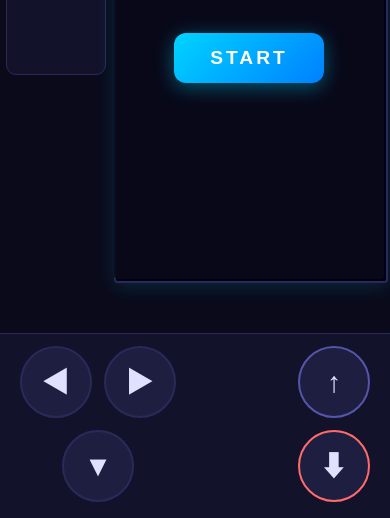
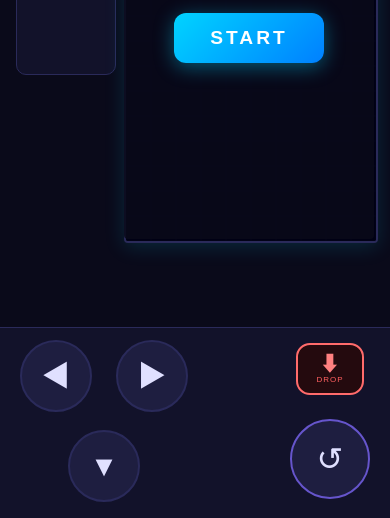
Before and after one commit to yoshihikokawase-cyber/mobile-tetris, a website: page index.html in a window 390 px wide. Shown: the part 326-844 px from the top of the page. Drawn offline with Linux system fonts and the light colour scheme.

Commit message:
Day9: improve mobile Tetris UX and controls

```diff
--- a/index.html
+++ b/index.html
@@ -2,7 +2,7 @@
 <html lang="ja">
 <head>
   <meta charset="UTF-8" />
-  <meta name="viewport" content="width=device-width, initial-scale=1.0, maximum-scale=1.0, user-scalable=no" />
+  <meta name="viewport" content="width=device-width, initial-scale=1.0, maximum-scale=1.0, user-scalable=no, viewport-fit=cover" />
   <meta name="apple-mobile-web-app-capable" content="yes" />
   <meta name="mobile-web-app-capable" content="yes" />
   <title>Mobile Tetris</title>
@@ -64,8 +64,8 @@
         </div>
       </div>
       <div id="ctrl-right">
-        <button id="btn-rotate" class="game-btn rotate-btn" aria-label="Rotate">↑</button>
-        <button id="btn-hard"   class="game-btn hard-btn"   aria-label="Hard Drop">⬇</button>
+        <button id="btn-hard"   class="game-btn hard-btn"   aria-label="Hard Drop">⬇<span class="btn-label">DROP</span></button>
+        <button id="btn-rotate" class="game-btn rotate-btn" aria-label="Rotate">↺</button>
       </div>
     </div>
   </div>
--- a/script.js
+++ b/script.js
@@ -374,8 +374,16 @@ class Game {
   // ---- Renderer + sizing ----
   _initRenderer() {
     this.renderer = new Renderer(this.gameCanvas, this.nextCanvas);
+    this._resizeRafId = null;
     this._updateSize();
-    window.addEventListener('resize', () => this._updateSize());
+    const onResize = () => {
+      if (this._resizeRafId) cancelAnimationFrame(this._resizeRafId);
+      this._resizeRafId = requestAnimationFrame(() => this._updateSize());
+    };
+    window.addEventListener('resize', onResize);
+    if (window.visualViewport) {
+      window.visualViewport.addEventListener('resize', onResize);
+    }
   }
 
   _updateSize() {
@@ -385,15 +393,20 @@ class Game {
     const controls = document.getElementById('mobile-controls');
     const header = document.getElementById('header');
 
+    // visualViewport はモバイルのキーボード表示等でも正確な高さを返す
+    const viewH = (window.visualViewport ? window.visualViewport.height : null)
+                  || document.documentElement.clientHeight;
     const headerH = header.offsetHeight;
     const controlsH = controls.offsetHeight;
-    const availH = window.innerHeight - headerH - controlsH - 20; // 20 = padding+gap
-    const availW = main.offsetWidth - sidePanel.offsetWidth - 20;
+    const availH = viewH - headerH - controlsH - 32; // 32 = padding + gap バッファ
 
-    // Cell size from both dimensions
+    const mainW = main.offsetWidth;
+    const sidePanelW = sidePanel.offsetWidth;
+    const availW = mainW - sidePanelW - 32;
+
     const cellByH = Math.floor(availH / ROWS);
     const cellByW = Math.floor(availW / COLS);
-    const cs = Math.max(16, Math.min(cellByH, cellByW));
+    const cs = Math.max(14, Math.min(cellByH, cellByW));
 
     this.renderer.resize(cs);
     wrapper.style.width = (COLS * cs) + 'px';
@@ -427,25 +440,25 @@ class Game {
       }
     });
 
-    // Mobile buttons
-    this._bindBtn('btn-left',   () => this._move(-1));
-    this._bindBtn('btn-right',  () => this._move(1));
-    this._bindBtn('btn-soft',   () => this._softDrop());
-    this._bindBtn('btn-rotate', () => this._rotate(1), true);  // no repeat
-    this._bindBtn('btn-hard',   () => this._hardDrop(), true); // no repeat
+    // Mobile buttons（delays: start=長押し開始ms, repeat=連打間隔ms）
+    this._bindBtn('btn-left',   () => this._move(-1),   false, { repeat: 60 });  // キビキビした横移動
+    this._bindBtn('btn-right',  () => this._move(1),    false, { repeat: 60 });
+    this._bindBtn('btn-soft',   () => this._softDrop(), false, { start: 100, repeat: 50 }); // ソフトドロップは素早く反応
+    this._bindBtn('btn-rotate', () => this._rotate(1), true);
+    this._bindBtn('btn-hard',   () => this._hardDrop(), true);
 
     // Swipe on game canvas
     this._initSwipe();
   }
 
-  _bindBtn(id, action, noRepeat = false) {
+  _bindBtn(id, action, noRepeat = false, delays = {}) {
     const btn = document.getElementById(id);
     if (!btn) return;
 
     let repeatTimer = null;
     let repeatDelay = null;
-    const START_DELAY = 180;
-    const REPEAT_DELAY = 80;
+    const START_DELAY = delays.start ?? 180;
+    const REPEAT_DELAY = delays.repeat ?? 80;
 
     const start = (e) => {
       e.preventDefault();
@@ -453,24 +466,29 @@ class Game {
       btn.classList.add('pressed');
       action();
       if (!noRepeat) {
+        clearTimeout(repeatDelay);
+        clearInterval(repeatTimer);
         repeatDelay = setTimeout(() => {
-          repeatTimer = setInterval(action, REPEAT_DELAY);
+          repeatTimer = setInterval(() => {
+            if (this.state === 'playing') action();
+            else stop();
+          }, REPEAT_DELAY);
         }, START_DELAY);
       }
     };
-    const stop = (e) => {
-      e.preventDefault();
+    const stop = () => {
       btn.classList.remove('pressed');
       clearTimeout(repeatDelay);
       clearInterval(repeatTimer);
+      repeatTimer = null;
+      repeatDelay = null;
     };
 
-    btn.addEventListener('touchstart', start, { passive: false });
-    btn.addEventListener('touchend', stop, { passive: false });
-    btn.addEventListener('touchcancel', stop, { passive: false });
-    btn.addEventListener('mousedown', start);
-    btn.addEventListener('mouseup', stop);
-    btn.addEventListener('mouseleave', stop);
+    // Pointer Events でタッチ・マウス両対応（より信頼性が高い）
+    btn.addEventListener('pointerdown', start, { passive: false });
+    btn.addEventListener('pointerup', stop);
+    btn.addEventListener('pointercancel', stop);
+    btn.addEventListener('pointerleave', stop);
   }
 
   _initSwipe() {
--- a/style.css
+++ b/style.css
@@ -133,7 +133,10 @@ html, body {
   font-weight: 700;
   color: var(--accent);
   min-height: 1.6rem;
-  word-break: break-all;
+  word-break: normal;
+  white-space: nowrap;
+  overflow: hidden;
+  font-variant-numeric: tabular-nums; /* 数字幅を揃えてカクカク防止 */
 }
 
 #next-canvas {
@@ -214,7 +217,8 @@ html, body {
 /* ===== Mobile Controls ===== */
 #mobile-controls {
   flex-shrink: 0;
-  padding: 12px 20px 16px;
+  padding: 12px 20px;
+  padding-bottom: calc(16px + env(safe-area-inset-bottom, 0px));
   background: var(--surface);
   border-top: 1px solid var(--border);
   display: flex;
@@ -222,6 +226,7 @@ html, body {
   align-items: center;
   justify-content: space-between;
   gap: 16px;
+  touch-action: none;
 }
 
 /* Left zone: movement buttons */
@@ -229,21 +234,22 @@ html, body {
   display: flex;
   flex-direction: column;
   align-items: center;
-  gap: 12px;
+  gap: 16px; /* ソフトドロップ行と左右行の間隔を広げ、誤操作防止 */
 }
 
-/* Right zone: rotate + drop */
+/* Right zone: hard drop (top) + rotate (bottom) */
+/* 親指は自然に下に落ちる → 回転(下)が押しやすい / DROP(上)は意識的操作 */
 #ctrl-right {
   display: flex;
   flex-direction: column;
   align-items: center;
-  gap: 12px;
+  gap: 22px; /* 回転とハードドロップを明確に分離 */
 }
 
 .ctrl-row {
   display: flex;
   flex-direction: row;
-  gap: 12px;
+  gap: 20px; /* 左右ボタンの間隔を広げ、同時押し防止 */
 }
 
 .game-btn {
@@ -254,17 +260,26 @@ html, body {
   font-size: 1.6rem;
   cursor: pointer;
   display: flex;
+  flex-direction: column;
   align-items: center;
   justify-content: center;
   line-height: 1;
+  gap: 2px;
   transition: background 0.08s, transform 0.08s, border-color 0.08s;
   user-select: none;
   -webkit-user-select: none;
   touch-action: manipulation;
-  width: 64px;
-  height: 64px;
+  width: 68px;
+  height: 68px;
   padding: 0;
   flex-shrink: 0;
+}
+
+.btn-label {
+  font-size: 0.5rem;
+  letter-spacing: 1px;
+  color: var(--text-dim);
+  line-height: 1;
 }
 
 .game-btn:active,
@@ -275,39 +290,70 @@ html, body {
 }
 
 .rotate-btn {
-  border-color: #5555aa;
-  font-size: 1.5rem;
+  border-color: #6655cc;
+  font-size: 1.9rem;
+  width: 76px;   /* 回転は最多使用 → 最大サイズ */
+  height: 76px;
+  border-width: 2px;
 }
 .rotate-btn:active, .rotate-btn.pressed {
   border-color: #aa55ff;
+  background: #2a1a50;
 }
 
 .hard-btn {
   border-color: var(--accent2);
+  border-width: 2px;
+  background: rgba(40, 8, 8, 0.8);
+  color: #ff8080;
+  font-size: 1.2rem;
+  border-radius: 14px;
+  width: 64px;   /* 回転より明確に小さく = 「慎重に押す」シグナル */
+  height: 46px;
 }
 .hard-btn:active, .hard-btn.pressed {
-  background: #3a1a1a;
-  border-color: var(--accent2);
+  background: #4a1a1a;
+  border-color: #ff2222;
+  color: #ffaaaa;
+}
+.hard-btn .btn-label {
+  color: #ff6060;
 }
 
 /* ===== Ghost piece color hint ===== */
 
 /* ===== Responsive: larger phones landscape / tablets ===== */
 @media (min-width: 480px) {
-  :root {
-    --cell: 32px;
-  }
-  #side-panel {
-    width: 110px;
-  }
+  :root { --cell: 32px; }
+  #side-panel { width: 110px; }
 }
 
+/* 縦画面・高さ余裕あり */
 @media (min-height: 800px) {
-  .game-btn {
-    width: 72px;
-    height: 72px;
-    font-size: 1.8rem;
-  }
+  .game-btn { width: 72px; height: 72px; font-size: 1.8rem; }
+  .rotate-btn { width: 80px; height: 80px; font-size: 2rem; }
+  .hard-btn { width: 68px; height: 52px; font-size: 1.3rem; }
+  #ctrl-right { gap: 24px; }
+  .ctrl-row { gap: 24px; }
+  #ctrl-left { gap: 18px; }
+}
+
+/* ===== 小さいスマホ（高さ640px以下 or 幅360px以下）===== */
+@media (max-height: 640px), (max-width: 360px) {
+  #header h1 { font-size: 1.1rem; }
+  #header { padding: 6px 10px; }
+  .ctrl-btn { width: 36px; height: 36px; font-size: 1rem; }
+  #mobile-controls { padding: 8px 14px; padding-bottom: calc(10px + env(safe-area-inset-bottom, 0px)); gap: 10px; }
+  .game-btn { width: 60px; height: 60px; font-size: 1.4rem; }
+  .rotate-btn { width: 64px; height: 64px; font-size: 1.6rem; }
+  .hard-btn { width: 56px; height: 42px; font-size: 1.1rem; }
+  #ctrl-right { gap: 16px; }
+  .ctrl-row { gap: 16px; }
+  #ctrl-left { gap: 12px; }
+  .panel-label { font-size: 0.6rem; }
+  .panel-value { font-size: 1rem; }
+  #main { padding: 4px 6px; gap: 6px; }
+  #side-panel { width: 88px; }
 }
 
 /* ===== Landscape mobile: hide some labels, shrink controls ===== */
@@ -315,8 +361,13 @@ html, body {
   #header h1 { font-size: 1rem; }
   #header { padding: 4px 10px; }
   .ctrl-btn { width: 34px; height: 34px; font-size: 1rem; }
-  #mobile-controls { padding: 4px 12px 6px; gap: 8px; }
+  #mobile-controls { padding: 4px 12px; padding-bottom: calc(6px + env(safe-area-inset-bottom, 0px)); gap: 8px; }
   .game-btn { width: 48px; height: 48px; font-size: 1.2rem; }
+  .rotate-btn { width: 52px; height: 52px; }
+  .hard-btn { width: 46px; height: 36px; font-size: 1rem; }
+  #ctrl-right { gap: 12px; }
+  #ctrl-left { gap: 10px; }
+  .ctrl-row { gap: 8px; }
   .panel-label { font-size: 0.55rem; }
   .panel-value { font-size: 1rem; }
   #main { padding: 4px; gap: 6px; }
@@ -325,9 +376,7 @@ html, body {
 
 /* ===== PC / wide screen ===== */
 @media (min-width: 700px) {
-  #app {
-    max-width: 700px;
-  }
+  #app { max-width: 700px; }
   :root { --cell: 34px; }
   #side-panel { width: 130px; }
   .panel-value { font-size: 1.5rem; }
```
Also changed, not shown: README.md.
